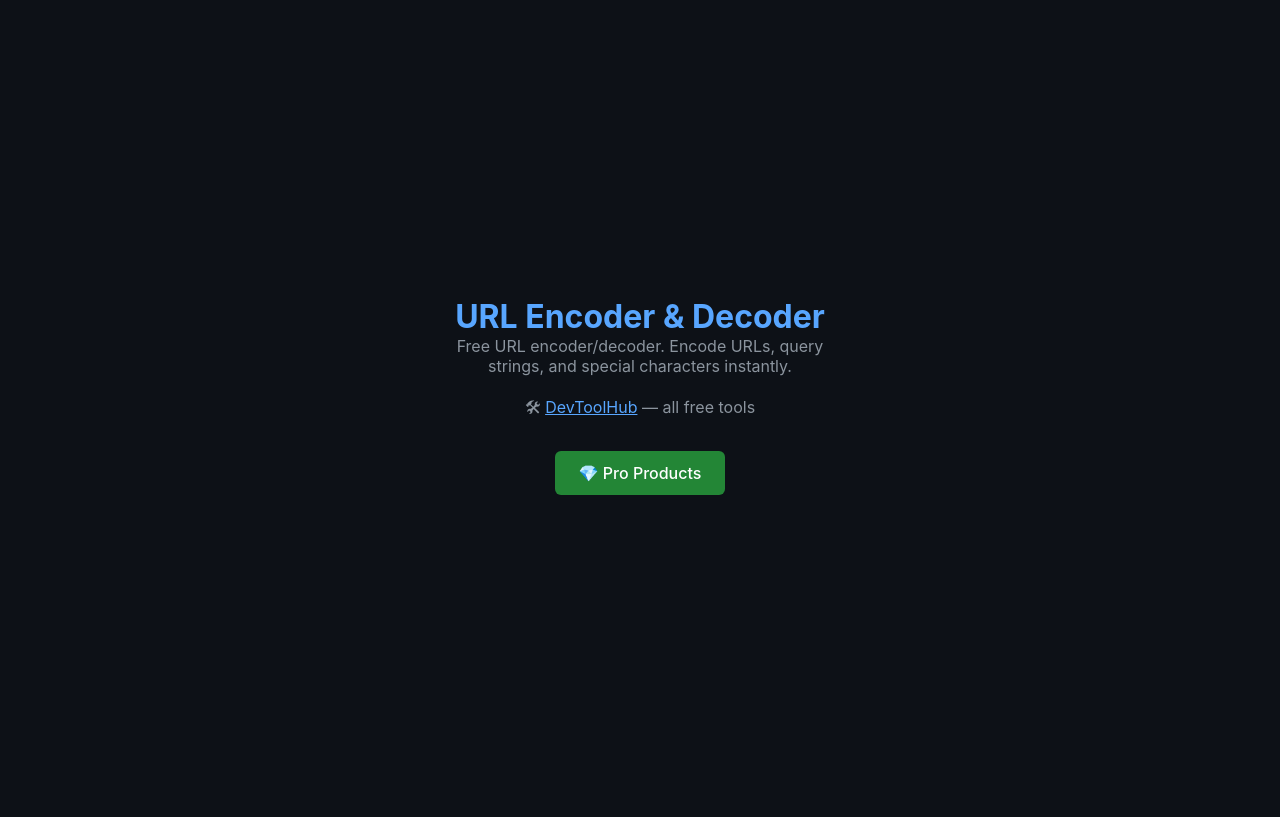
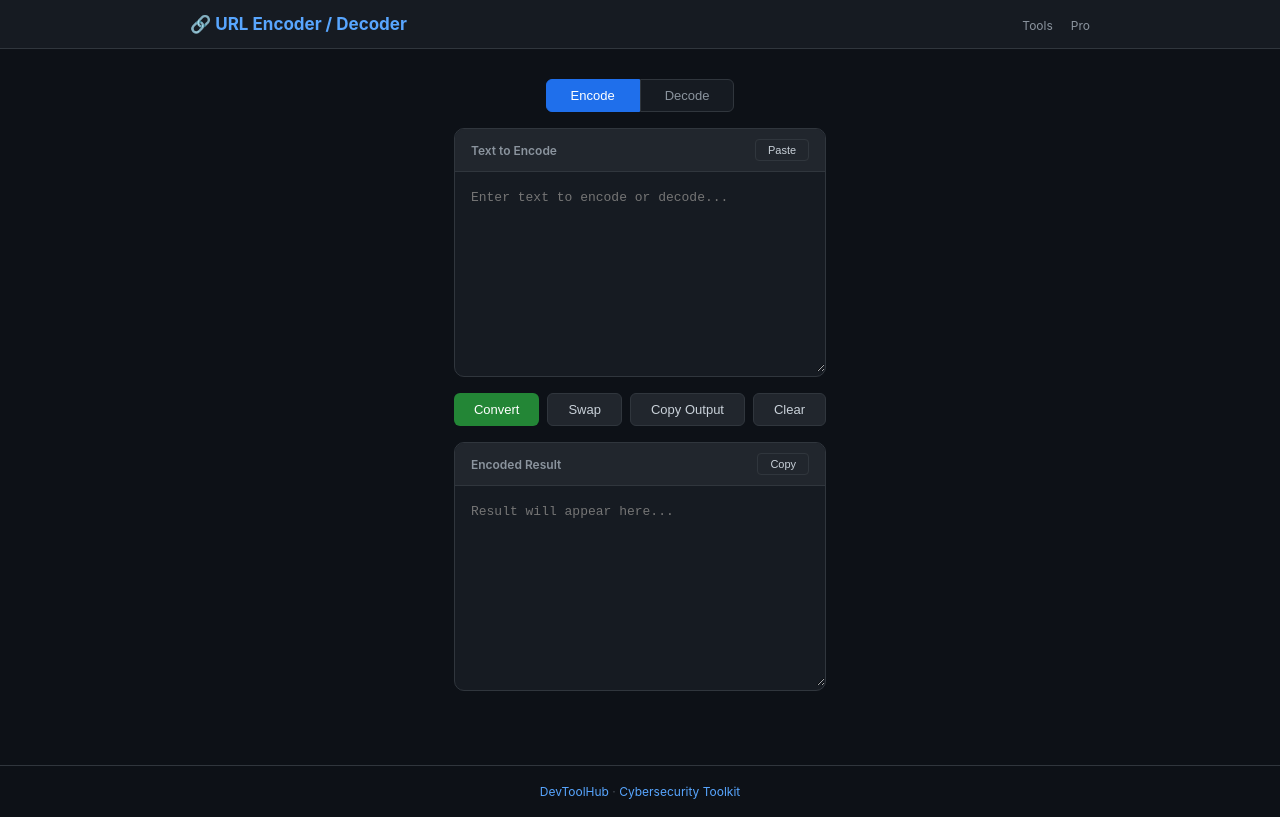
Before and after one commit to z1439527767/url-encoder, a plain HTML site: page index.html in a window 1280 px wide. Drawn offline with Linux system fonts and the light colour scheme.

Commit message:
Deploy real interactive URL encoder/decoder

```diff
--- a/index.html
+++ b/index.html
@@ -1 +1,55 @@
-<!DOCTYPE html><html lang="en"><head><meta charset="UTF-8"><meta name="viewport" content="width=device-width,initial-scale=1.0"><title>URL Encoder & Decoder - Free Online Tool</title><meta name="description" content="Free URL encoder/decoder. Encode URLs, query strings, and special characters instantly."><style>*{box-sizing:border-box;margin:0;padding:0}body{font-family:-apple-system,sans-serif;background:#0d1117;color:#c9d1d9;display:flex;flex-direction:column;align-items:center;justify-content:center;min-height:100vh}main{max-width:500px;text-align:center;padding:40px}h1{color:#58a6ff}.btn{display:inline-block;padding:12px 24px;border-radius:6px;margin:8px;text-decoration:none;font-weight:500}.btn-p{background:#238636;color:#fff}.btn-s{background:#21262d;color:#c9d1d9;border:1px solid #30363d}a{color:#58a6ff}</style></head><body><main><h1>URL Encoder & Decoder</h1><p style="color:#8b949e">Free URL encoder/decoder. Encode URLs, query strings, and special characters instantly.</p><p style="color:#8b949e;margin:20px 0">🛠 <a href="https://z1439527767.github.io/devtoolhub">DevToolHub</a> — all free tools</p><a href="https://zestful572.gumroad.com" class="btn btn-p">💎 Pro Products</a></main></body></html>
+<!DOCTYPE html>
+<html lang="en">
+<head>
+<meta charset="UTF-8">
+<meta name="viewport" content="width=device-width,initial-scale=1.0">
+<title>URL Encoder/Decoder - Free Online Tool | DevToolHub</title>
+<meta name="description" content="Free URL encoder and decoder. Encode and decode URLs, query strings, and special characters. 100% client-side, instant results.">
+<meta name="keywords" content="url encoder, url decoder, encode url, decode url, url encoding online">
+<meta name="robots" content="index,follow">
+<style>
+*,*::before,*::after{box-sizing:border-box;margin:0;padding:0}
+body{font-family:-apple-system,sans-serif;background:#0d1117;color:#c9d1d9;min-height:100vh;display:flex;flex-direction:column}
+header{background:#161b22;border-bottom:1px solid #30363d;padding:14px 24px}
+header .inner{max-width:900px;margin:0 auto;display:flex;align-items:center;justify-content:space-between}
+header h1{font-size:17px;color:#58a6ff}header nav a{color:#8b949e;text-decoration:none;font-size:12px;margin-left:18px}header nav a:hover{color:#c9d1d9}
+.container{max-width:900px;margin:30px auto;padding:0 24px;flex:1}
+.mode-row{display:flex;gap:0;margin-bottom:16px;justify-content:center}
+.mode-btn{padding:8px 24px;border:1px solid #30363d;background:#161b22;color:#8b949e;cursor:pointer;font-size:13px;font-weight:500}
+.mode-btn:first-child{border-radius:6px 0 0 6px}
+.mode-btn:last-child{border-radius:0 6px 6px 0}
+.mode-btn.active{background:#1f6feb;color:#fff;border-color:#1f6feb}
+.editor-box{background:#161b22;border:1px solid #30363d;border-radius:10px;overflow:hidden;margin-bottom:16px}
+.editor-header{background:#21262d;padding:10px 16px;font-size:12px;font-weight:600;color:#8b949e;border-bottom:1px solid #30363d;display:flex;justify-content:space-between;align-items:center}
+.editor-header button{background:transparent;border:1px solid #30363d;color:#c9d1d9;padding:4px 12px;border-radius:4px;cursor:pointer;font-size:11px}
+.editor-header button:hover{background:#30363d}
+textarea{width:100%;height:200px;background:transparent;color:#c9d1d9;border:none;padding:16px;font-family:Cascadia Code,SF Mono,monospace;font-size:13px;resize:vertical;line-height:1.6}
+textarea:focus{outline:none}
+.toolbar{display:flex;gap:8px;margin-bottom:16px;flex-wrap:wrap;justify-content:center}
+.btn{padding:8px 20px;border-radius:6px;border:none;cursor:pointer;font-size:13px;font-weight:500;transition:all .2s}
+.btn-p{background:#238636;color:#fff}.btn-p:hover{background:#2ea043}
+.btn-s{background:#21262d;color:#c9d1d9;border:1px solid #30363d}.btn-s:hover{background:#30363d}
+footer{text-align:center;padding:18px;color:#484f58;font-size:12px;border-top:1px solid #30363d;margin-top:28px}footer a{color:#58a6ff;text-decoration:none}
+</style>
+</head>
+<body>
+<header><div class="inner"><h1>🔗 URL Encoder / Decoder</h1><nav><a href="https://z1439527767.github.io/devtoolhub">Tools</a><a href="https://zestful572.gumroad.com">Pro</a></nav></div></header>
+<div class="container">
+<div class="mode-row"><button class="mode-btn active" id="btn-enc" onclick="setMode('enc')">Encode</button><button class="mode-btn" id="btn-dec" onclick="setMode('dec')">Decode</button></div>
+<div class="editor-box"><div class="editor-header"><span id="il">Text to Encode</span><button onclick="pasteText()">Paste</button></div><textarea id="inp" placeholder="Enter text to encode or decode..." spellcheck="false"></textarea></div>
+<div class="toolbar"><button class="btn btn-p" onclick="conv()">Convert</button><button class="btn btn-s" onclick="swapIO()">Swap</button><button class="btn btn-s" onclick="copyOut()">Copy Output</button><button class="btn btn-s" onclick="clearAll()">Clear</button></div>
+<div class="editor-box"><div class="editor-header"><span id="ol">Encoded Result</span><button onclick="copyOut()">Copy</button></div><textarea id="out" placeholder="Result will appear here..." readonly spellcheck="false"></textarea></div>
+</div>
+<footer><p><a href="https://z1439527767.github.io/devtoolhub">DevToolHub</a> · <a href="https://zestful572.gumroad.com/l/cybersecurity-toolkit">Cybersecurity Toolkit</a></p></footer>
+<script>
+var mode='enc';
+function setMode(m){mode=m;document.getElementById('btn-enc').classList.toggle('active',m==='enc');document.getElementById('btn-dec').classList.toggle('active',m==='dec');document.getElementById('il').textContent=m==='enc'?'Text to Encode':'Text to Decode';document.getElementById('ol').textContent=m==='enc'?'Encoded Result':'Decoded Result';conv()}
+function conv(){var i=document.getElementById('inp').value,o=document.getElementById('out');try{o.value=mode==='enc'?encodeURIComponent(i):decodeURIComponent(i)}catch(e){o.value='Error: '+e.message}}
+function swapIO(){var inp=document.getElementById('inp'),out=document.getElementById('out');[inp.value,out.value]=[out.value,inp.value];conv()}
+function copyOut(){var v=document.getElementById('out').value;if(!v)return;navigator.clipboard.writeText(v)}
+async function pasteText(){try{var t=await navigator.clipboard.readText();document.getElementById('inp').value=t;conv()}catch(e){}}
+function clearAll(){document.getElementById('inp').value='';document.getElementById('out').value=''}
+document.getElementById('inp').addEventListener('input',conv);
+</script>
+</body>
+</html>
```
